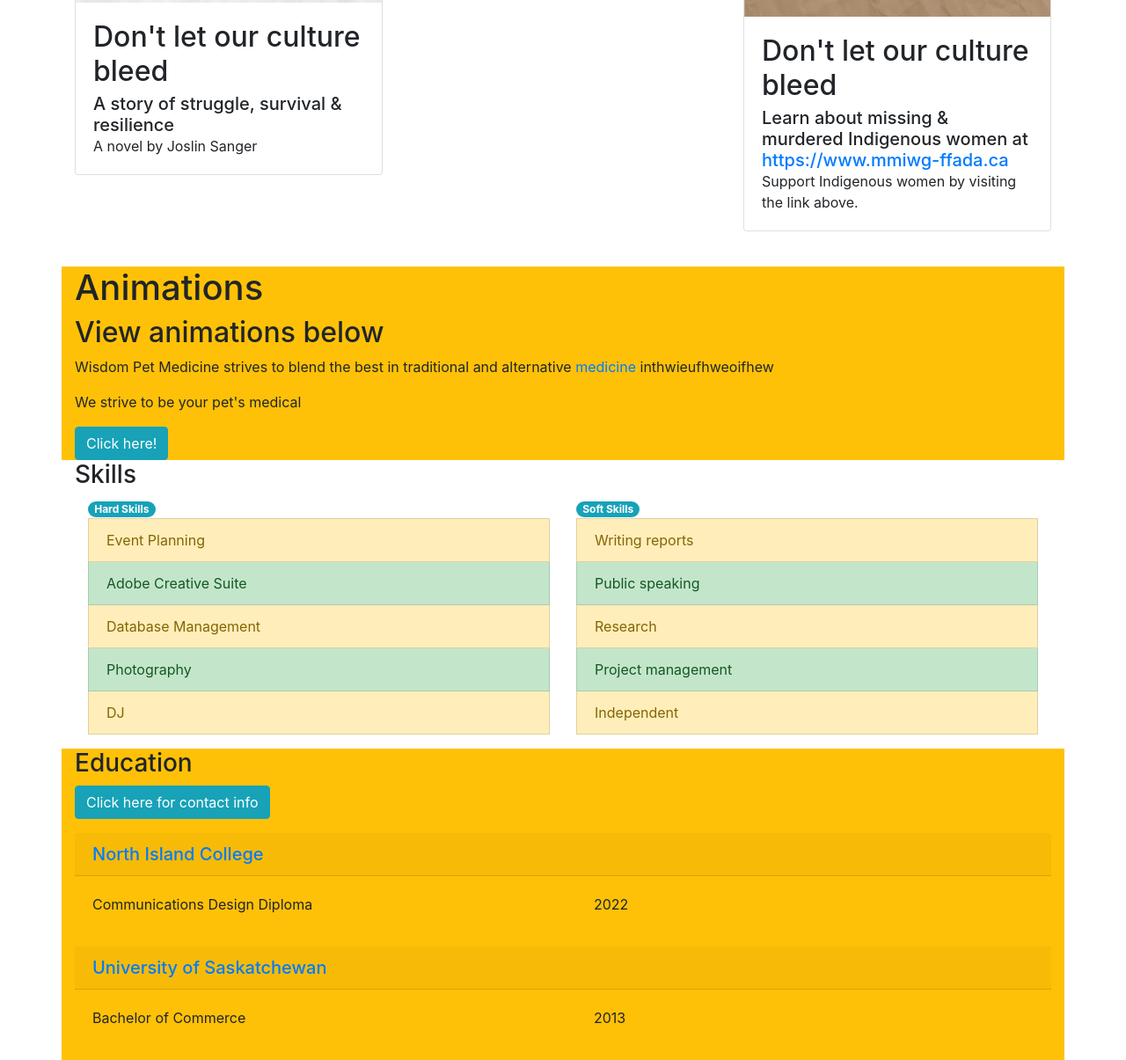
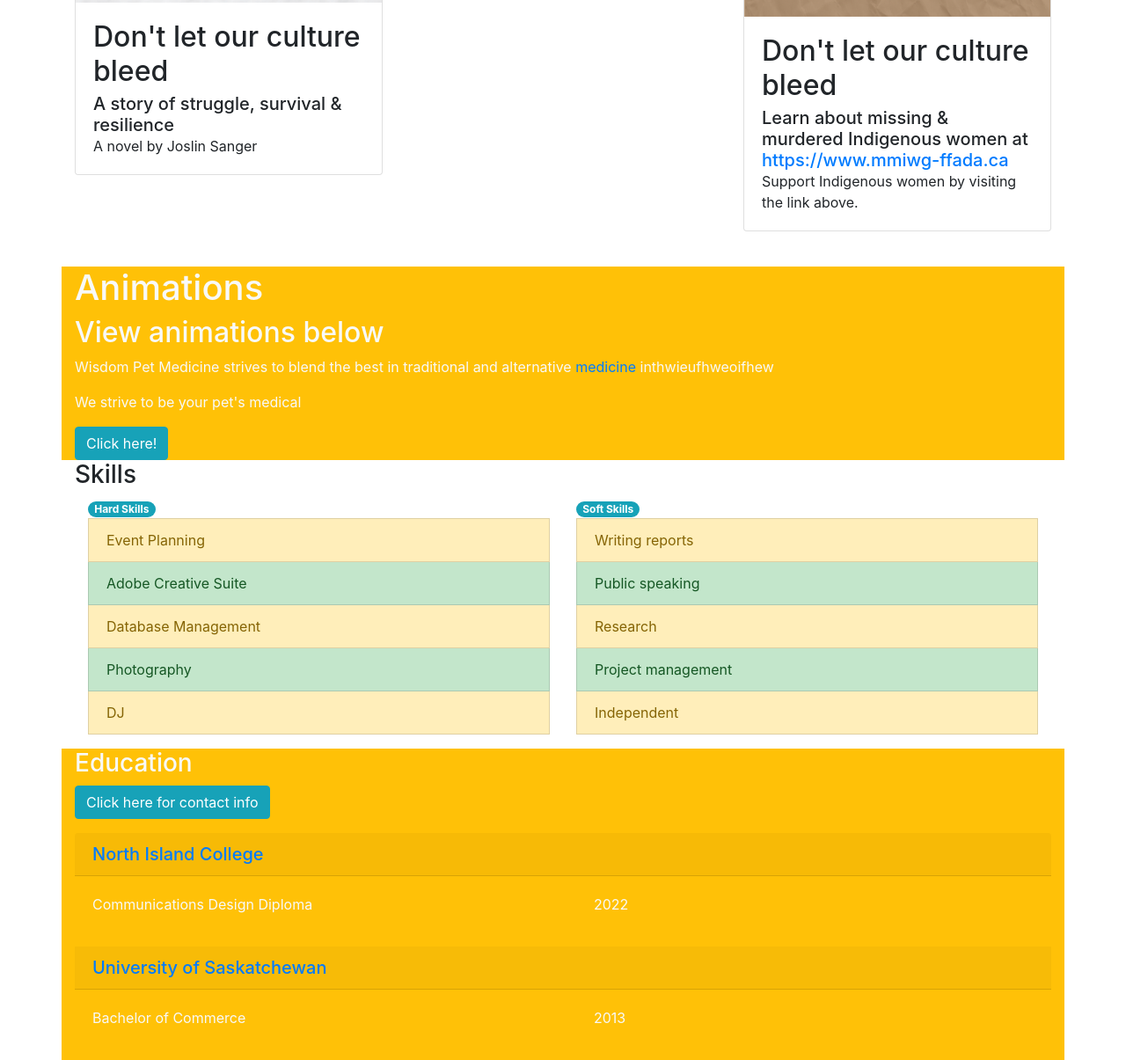
Before and after one commit to nic-dgl203-2021FA/assignment3c-joslin26, a plain HTML site: page index.html in a window 1280 px wide. Shown: the part 1547-2752 px from the top of the page at 88% size. Drawn offline with nearby package versions, Linux system fonts and the light colour scheme.

Commit message:
Add text class to make text white in yellow sections

```diff
--- a/index.html
+++ b/index.html
@@ -169,7 +169,7 @@
 
 <!------------------- animations ---------------------->
 
-<div class="container mt-4 bg-warning" id="animations">
+<div class="container mt-4 bg-warning text-light" id="animations">
 
   <section class="content">
     <h1>Animations</h1>
@@ -238,7 +238,7 @@
 
 <!------------------- education section using collapse ---------------------->
 
-<div class="container bg-warning" id="education">
+<div class="container bg-warning text-light" id="education">
   <div class="row">
     <section class="col-12">
 
@@ -251,8 +251,6 @@
   <div id="educationsection" class="collapse">
     jsanger@northislandcollege.ca
   </div>
-
-
 
   <div id="educationaccordion" role="tablist" aria-multiselectable="true">
 
@@ -279,8 +277,6 @@
       </div><!-- collapse -->
     </div><!-- card -->
 
-
-
     <div class="card-header" role="tab" id="educationlistheading">
       <h5 class="mb-0">
         <a data-toggle="collapse" data-parent="#educationaccordion"
@@ -304,7 +300,6 @@
     </div><!-- collapse -->
   </div><!-- card -->
 
-
   </div>
 </div>
 
```
